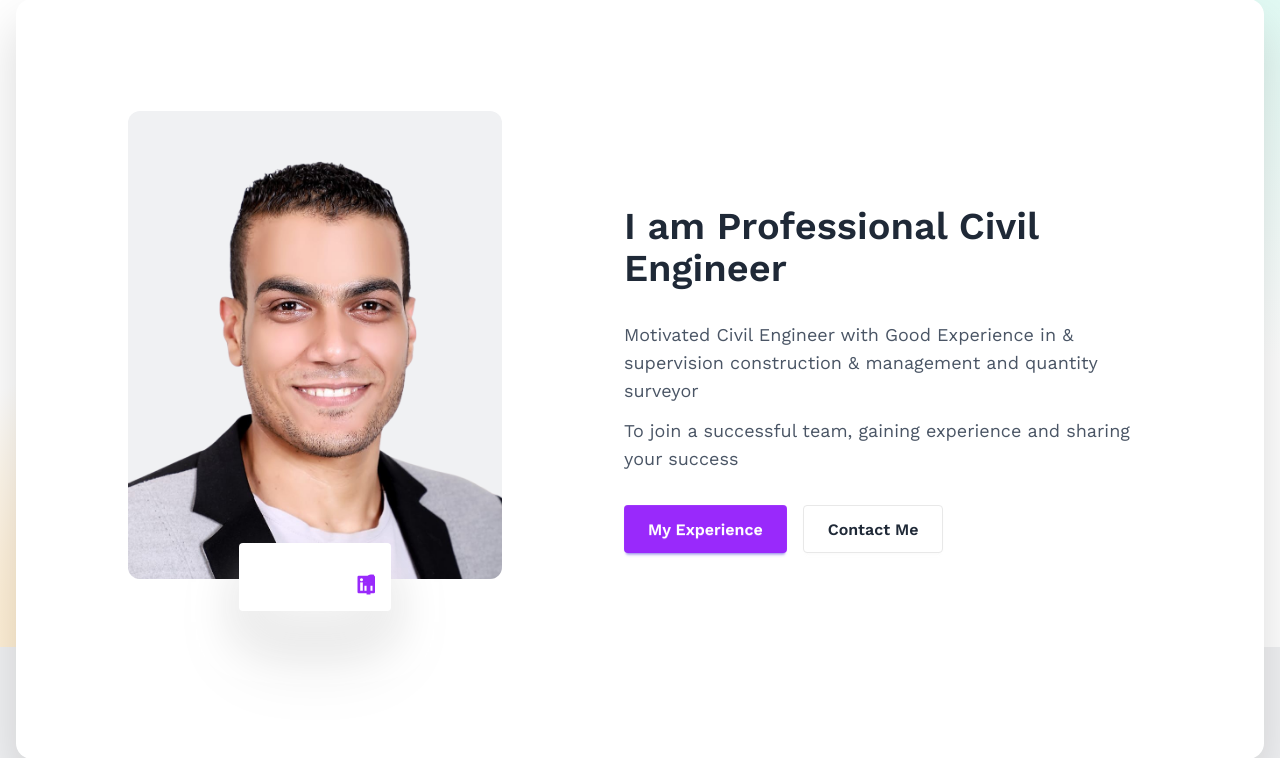
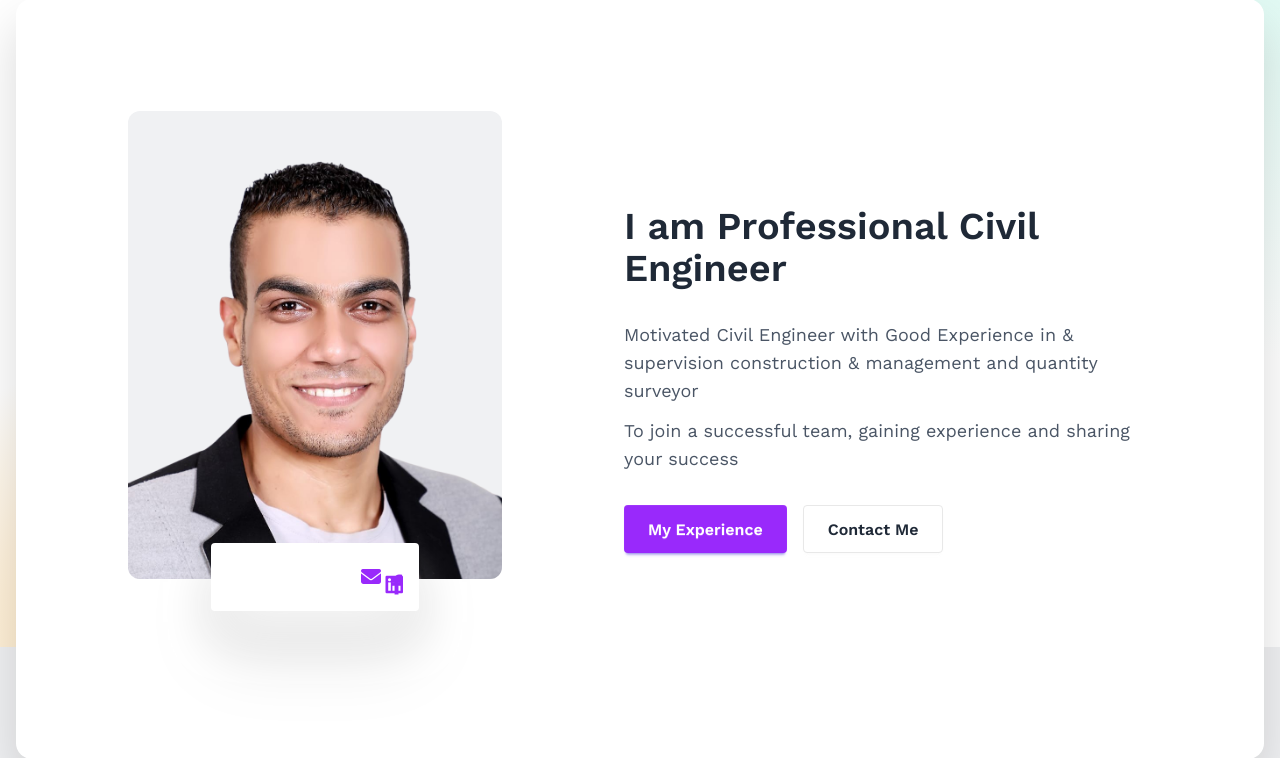
Before and after one commit to OrionCCDev/Sapry, a Laravel app: page /portfolio2 in a window 1280 px wide. Shown: the part 1073-1831 px from the top of the page. Run offline with Laravel 12, Linux system fonts and the light colour scheme; style sheets or scripts are compiled from the project's sources.

Commit message:
Fix social links section with correct URLs and add email link
- Update Facebook URL to actual profile link
- Update LinkedIn URL to actual profile link
- Add email icon with mailto link
- Fix both social links sections (profile and contact areas)
- Improve alignment in contact section with lg:justify-start

```diff
--- a/resources/views/portfolio2/index.blade.php
+++ b/resources/views/portfolio2/index.blade.php
@@ -118,13 +118,17 @@
                                 <div class="px-4 sm:px-6 py-2.5 z-50 bg-white rounded-[4px] shadow-2xl drop-shadow-2xl shadow-white inline-flex">
                                     <!-- Social Media Icons -->
                                     <div class="flex gap-2 items-center justify-center">
-                                        <a href="https://www.facebook.com" target="_blank" rel="noopener noreferrer"
+                                        <a href="https://www.facebook.com/share/14RnXHXxtPg/" target="_blank" rel="noopener noreferrer"
                                            class="social-icon-box text-picto-primary hover:bg-picto-primary hover:text-white rounded-md transition-all duration-300">
                                             <i class="fab fa-facebook-f"></i>
                                         </a>
-                                        <a href="https://www.linkedin.com" target="_blank" rel="noopener noreferrer"
+                                        <a href="https://www.linkedin.com/in/sabry-mokhtar-6aa9101a8/" target="_blank" rel="noopener noreferrer"
                                            class="social-icon-box text-picto-primary hover:bg-picto-primary hover:text-white rounded-md transition-all duration-300">
                                             <i class="fab fa-linkedin"></i>
+                                        </a>
+                                        <a href="mailto:{{ $cvData['contact']['email'] ?? 'sabrymokhtar64@gmail.com' }}"
+                                           class="social-icon-box text-picto-primary hover:bg-picto-primary hover:text-white rounded-md transition-all duration-300">
+                                            <i class="fas fa-envelope"></i>
                                         </a>
                                     </div>
                                 </div>
@@ -379,14 +383,18 @@
                         @endif
                     </div>
                     <div class="w-full max-lg:text-center max-md:mb-4">
-                        <div class="flex gap-2 items-center justify-center">
-                            <a href="https://www.facebook.com" target="_blank" rel="noopener noreferrer"
+                        <div class="flex gap-2 items-center justify-center lg:justify-start">
+                            <a href="https://www.facebook.com/share/14RnXHXxtPg/" target="_blank" rel="noopener noreferrer"
                                class="social-icon-box text-picto-primary hover:bg-picto-primary hover:text-white rounded-md transition-all duration-300">
                                 <i class="fab fa-facebook-f"></i>
                             </a>
-                            <a href="https://www.linkedin.com" target="_blank" rel="noopener noreferrer"
+                            <a href="https://www.linkedin.com/in/sabry-mokhtar-6aa9101a8/" target="_blank" rel="noopener noreferrer"
                                class="social-icon-box text-picto-primary hover:bg-picto-primary hover:text-white rounded-md transition-all duration-300">
                                 <i class="fab fa-linkedin"></i>
+                            </a>
+                            <a href="mailto:{{ $cvData['contact']['email'] ?? 'sabrymokhtar64@gmail.com' }}"
+                               class="social-icon-box text-picto-primary hover:bg-picto-primary hover:text-white rounded-md transition-all duration-300">
+                                <i class="fas fa-envelope"></i>
                             </a>
                         </div>
                     </div>
```
